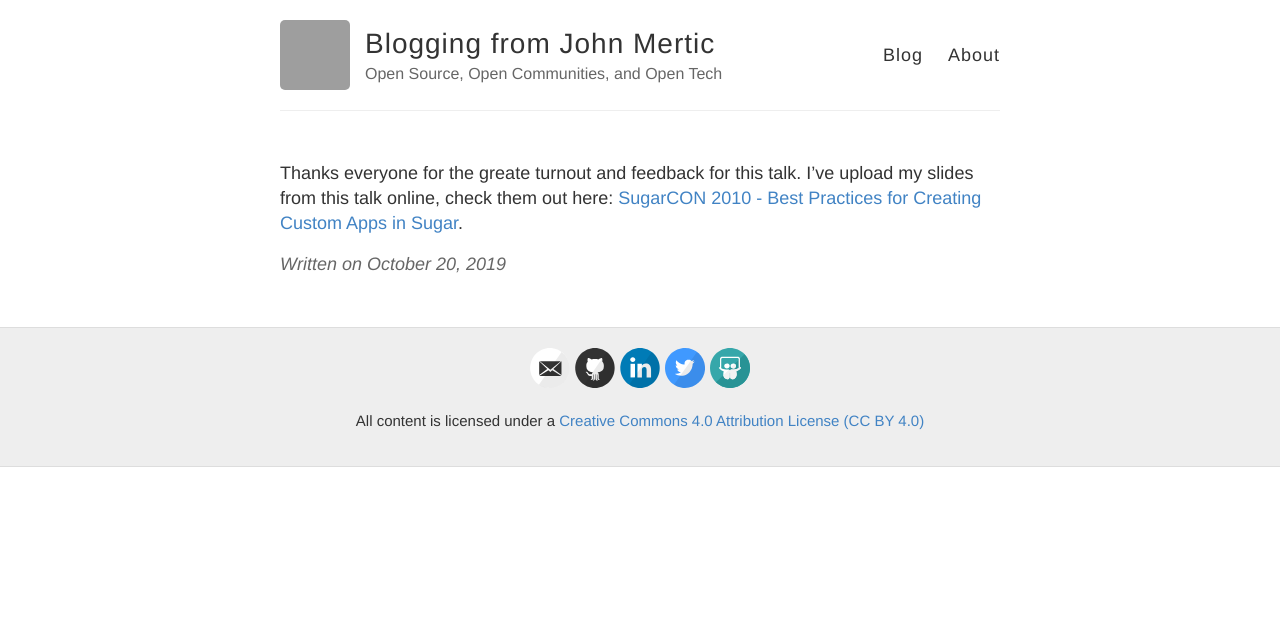
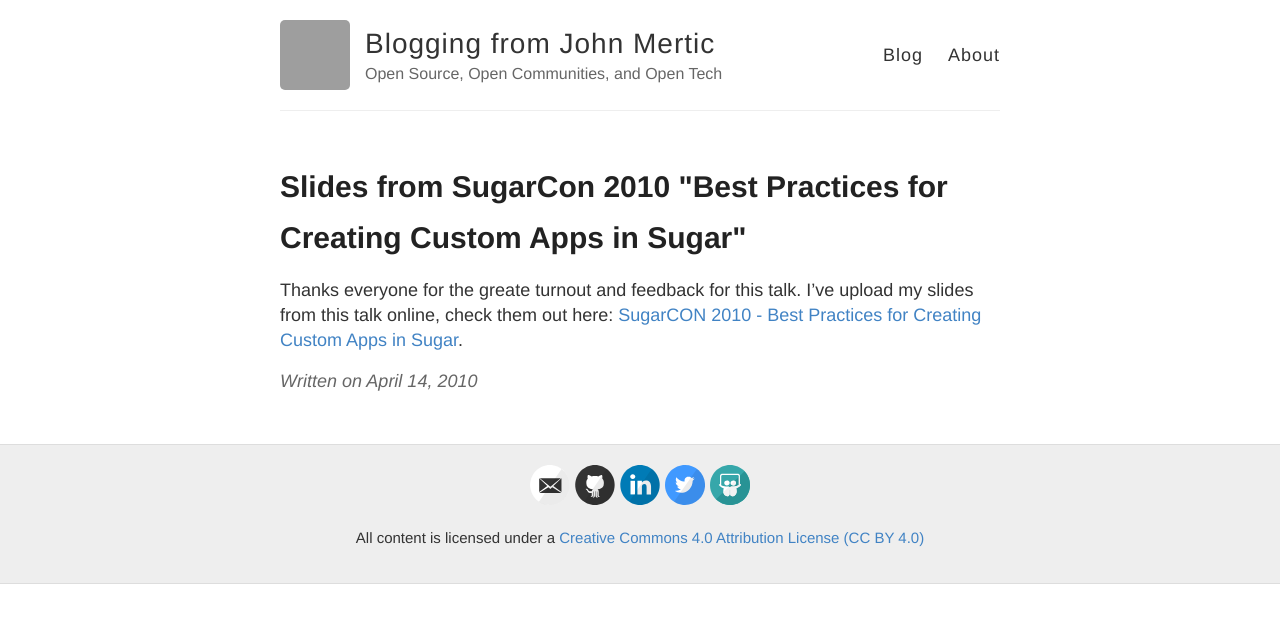
Before and after one commit to jmertic/merticblo.ga, a Jekyll site: the page built from _posts/2010-04-14-slides-from-sugarcon-2010-best-practices-for-creating-custom-apps-in-sugar.md, in a window 1280 px wide. Shown: the top 623 px of the page. Built offline with Jekyll 4.4.1, drawn with Linux system fonts in a browser that asks for light colours; our own code applies the rules of GitHub Pages for plain Markdown files; grey boxes are pictures that could not be loaded.

Commit message:
Fixed quote in front matter titles that messed up things.

```diff
--- a/_posts/2010-04-14-slides-from-sugarcon-2010-best-practices-for-creating-custom-apps-in-sugar.md
+++ b/_posts/2010-04-14-slides-from-sugarcon-2010-best-practices-for-creating-custom-apps-in-sugar.md
@@ -1,5 +1,5 @@
 ---
-title: "Slides from SugarCon 2010 "Best Practices for Creating Custom Apps in Sugar""
+title: "Slides from SugarCon 2010 \"Best Practices for Creating Custom Apps in Sugar\""
 date: "2010-04-14"
 ---
 
```
Also changed, not shown: _posts/2007-05-21-php-522-installer-unofficial-respin.md (+1 -1 lines), _posts/2010-04-26-speaking-at-oscon-developing-easily-deployable-php-applications.md (+1 -1 lines), _posts/2011-08-25-hey-didnt-you-use-to-blog.md (+1 -1 lines).
